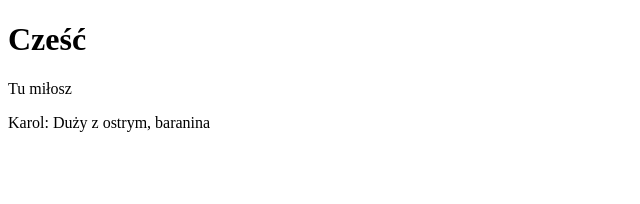
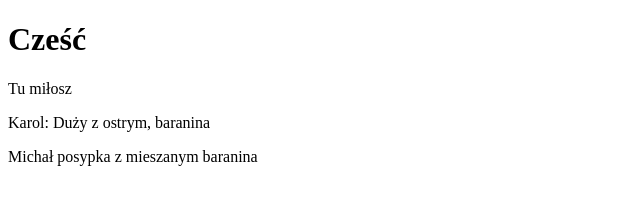
Before and after one commit to CruderCypress98/mkm, a plain HTML site: page index.html in a window 1280 px wide. Shown: the whole page, without its empty margins (0-640 px from the left). Drawn offline with Linux system fonts and the light colour scheme.

Commit message:
Zamówienie Michał

```diff
--- a/index.html
+++ b/index.html
@@ -10,5 +10,6 @@
     <h1>Cześć</h1>
     <p>Tu miłosz</p>
     <p>Karol: Duży z ostrym, baranina</p>
+    <p>Michał posypka z mieszanym baranina</p>
 </body>
 </html>
```
